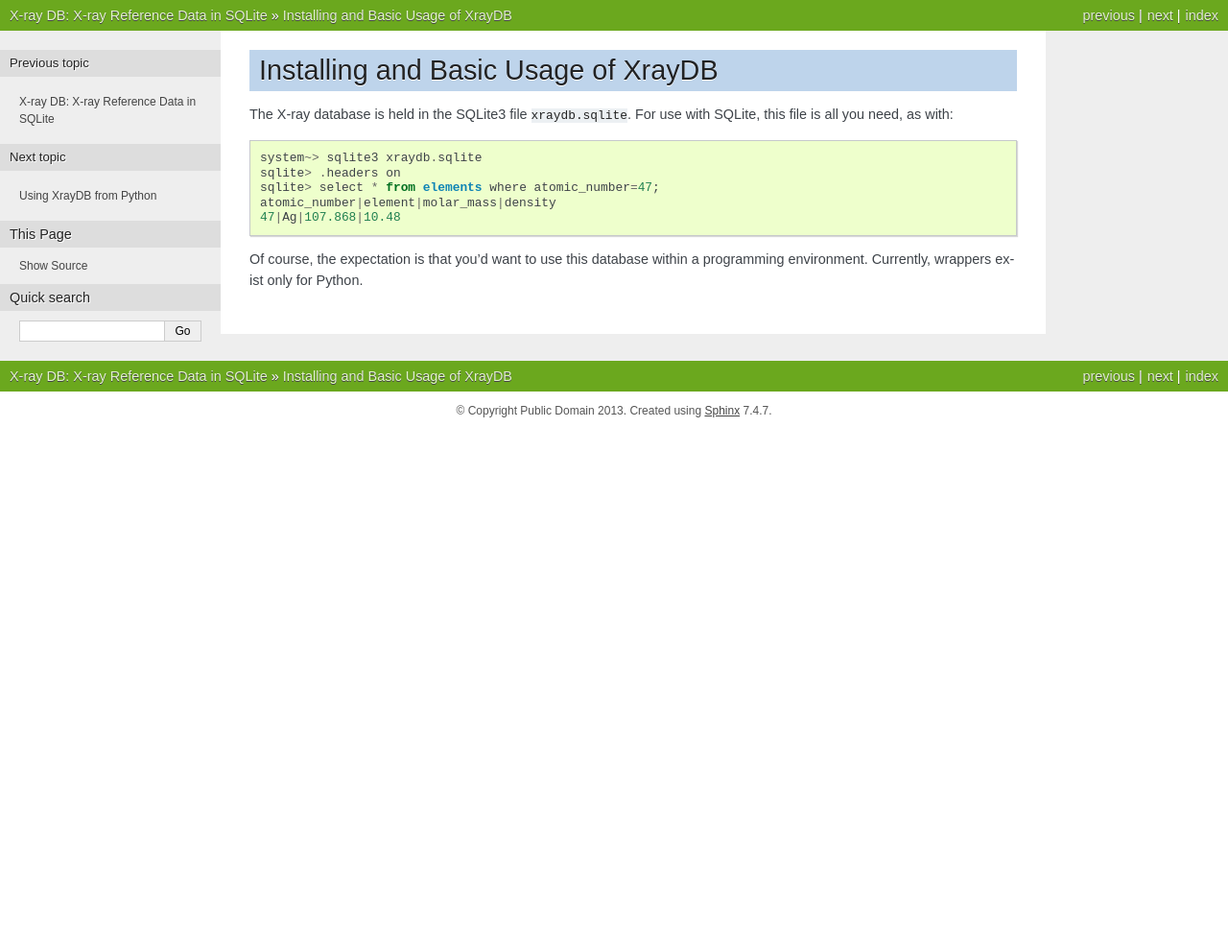
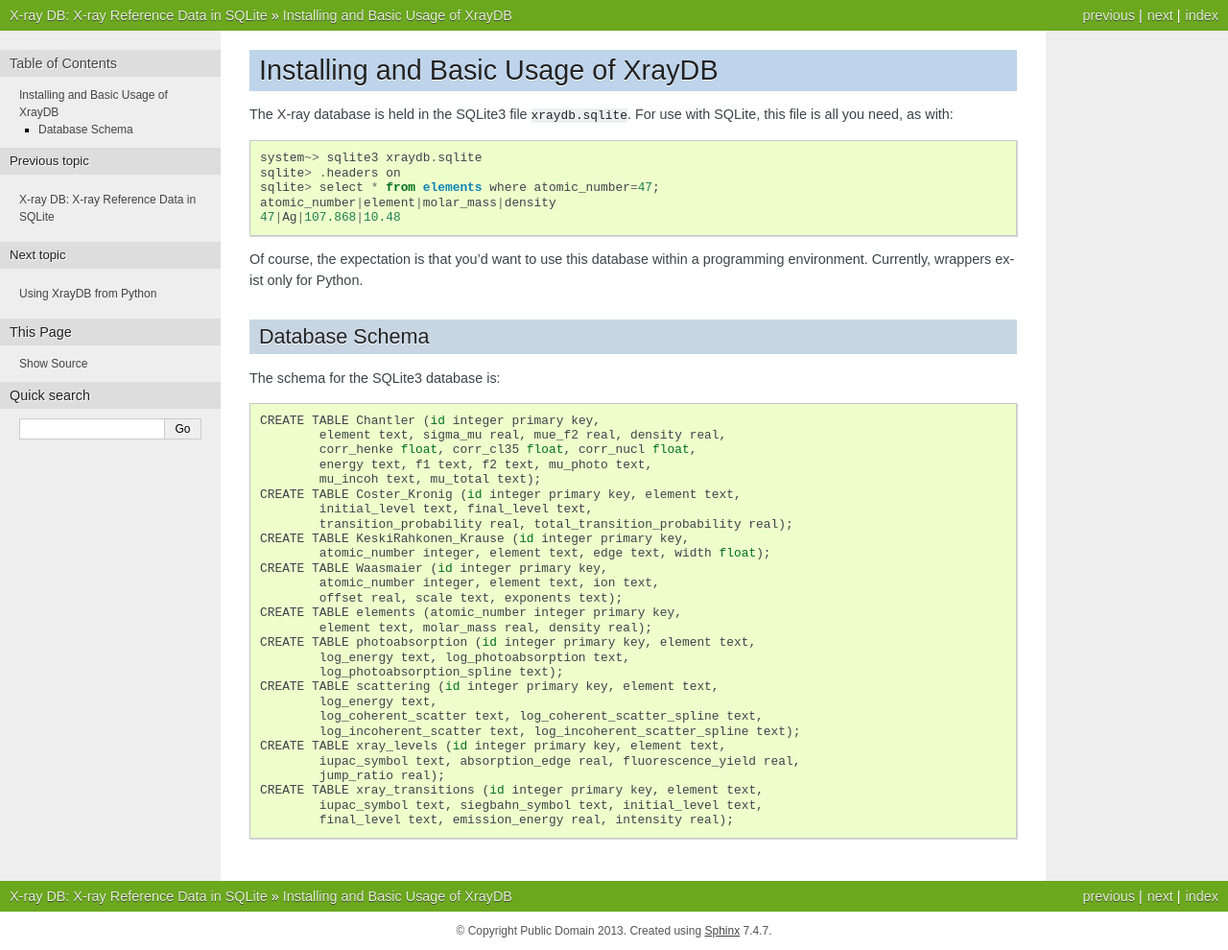
Before and after one commit to scikit-beam/XrayDB, a Sphinx documentation site: the page built from doc/installation.rst, in a window 1280 px wide. Shown: the whole page at 96% size. Built offline with Sphinx 7.4.7, drawn with Linux system fonts in a browser that asks for light colours; formulas are drawn with MathJax 3; before the commit the page ends 900 px from its top, so only the background shows below that.

Commit message:
add schema

```diff
--- a/doc/installation.rst
+++ b/doc/installation.rst
@@ -13,3 +13,39 @@ with SQLite, this file is all you need, as with::
 
 Of course, the expectation is that you'd want to use this database within a
 programming environment.   Currently, wrappers exist only for Python.
+
+
+Database Schema
+-------------------
+
+
+The schema for the SQLite3 database is::
+
+    CREATE TABLE Chantler (id integer primary key,
+            element text, sigma_mu real, mue_f2 real, density real,
+            corr_henke float, corr_cl35 float, corr_nucl float,
+            energy text, f1 text, f2 text, mu_photo text,
+            mu_incoh text, mu_total text);
+    CREATE TABLE Coster_Kronig (id integer primary key, element text,
+            initial_level text, final_level text,
+            transition_probability real, total_transition_probability real);
+    CREATE TABLE KeskiRahkonen_Krause (id integer primary key,
+            atomic_number integer, element text, edge text, width float);
+    CREATE TABLE Waasmaier (id integer primary key,
+            atomic_number integer, element text, ion text,
+            offset real, scale text, exponents text);
+    CREATE TABLE elements (atomic_number integer primary key,
+            element text, molar_mass real, density real);
+    CREATE TABLE photoabsorption (id integer primary key, element text,
+            log_energy text, log_photoabsorption text,
+            log_photoabsorption_spline text);
+    CREATE TABLE scattering (id integer primary key, element text,
+            log_energy text,
+            log_coherent_scatter text, log_coherent_scatter_spline text,
+            log_incoherent_scatter text, log_incoherent_scatter_spline text);
+    CREATE TABLE xray_levels (id integer primary key, element text,
+            iupac_symbol text, absorption_edge real, fluorescence_yield real,
+            jump_ratio real);
+    CREATE TABLE xray_transitions (id integer primary key, element text,
+            iupac_symbol text, siegbahn_symbol text, initial_level text,
+            final_level text, emission_energy real, intensity real);
```
